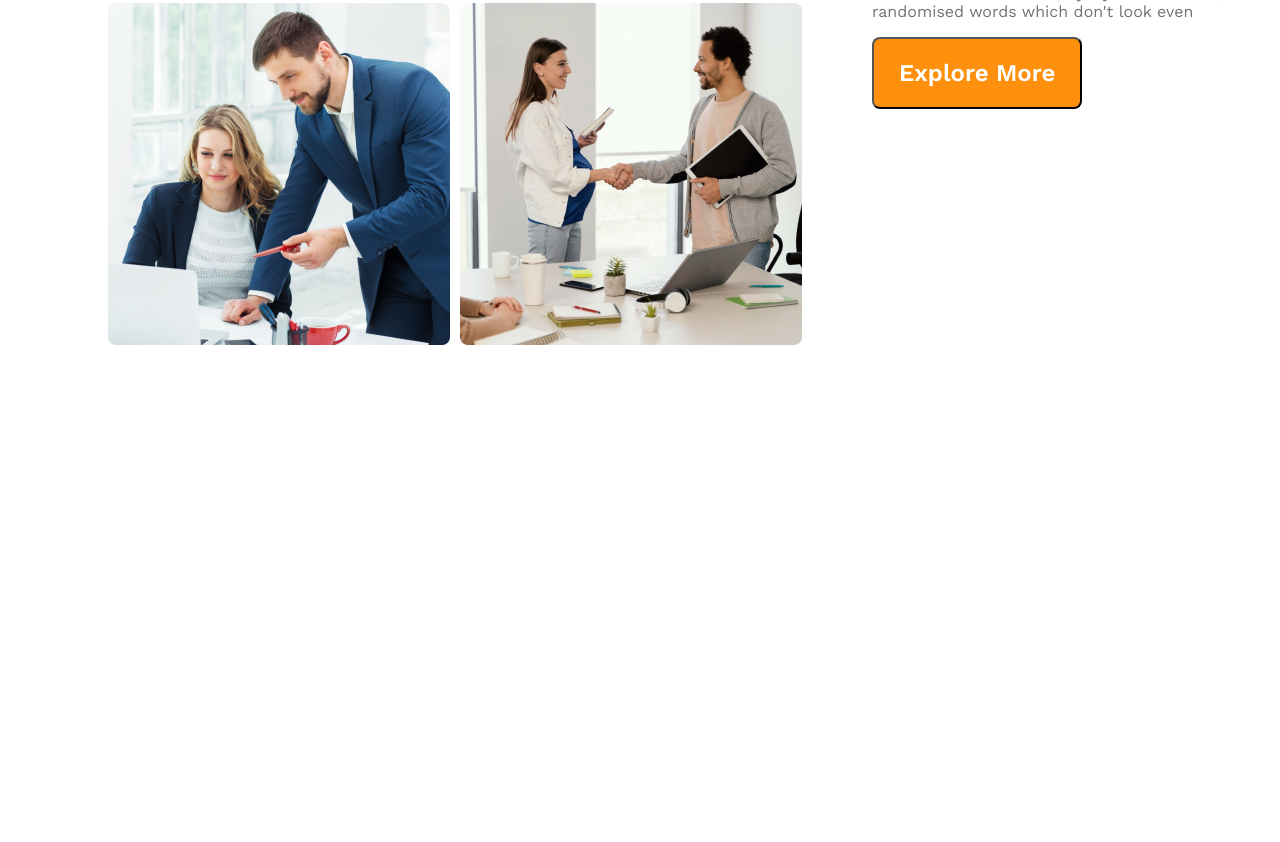
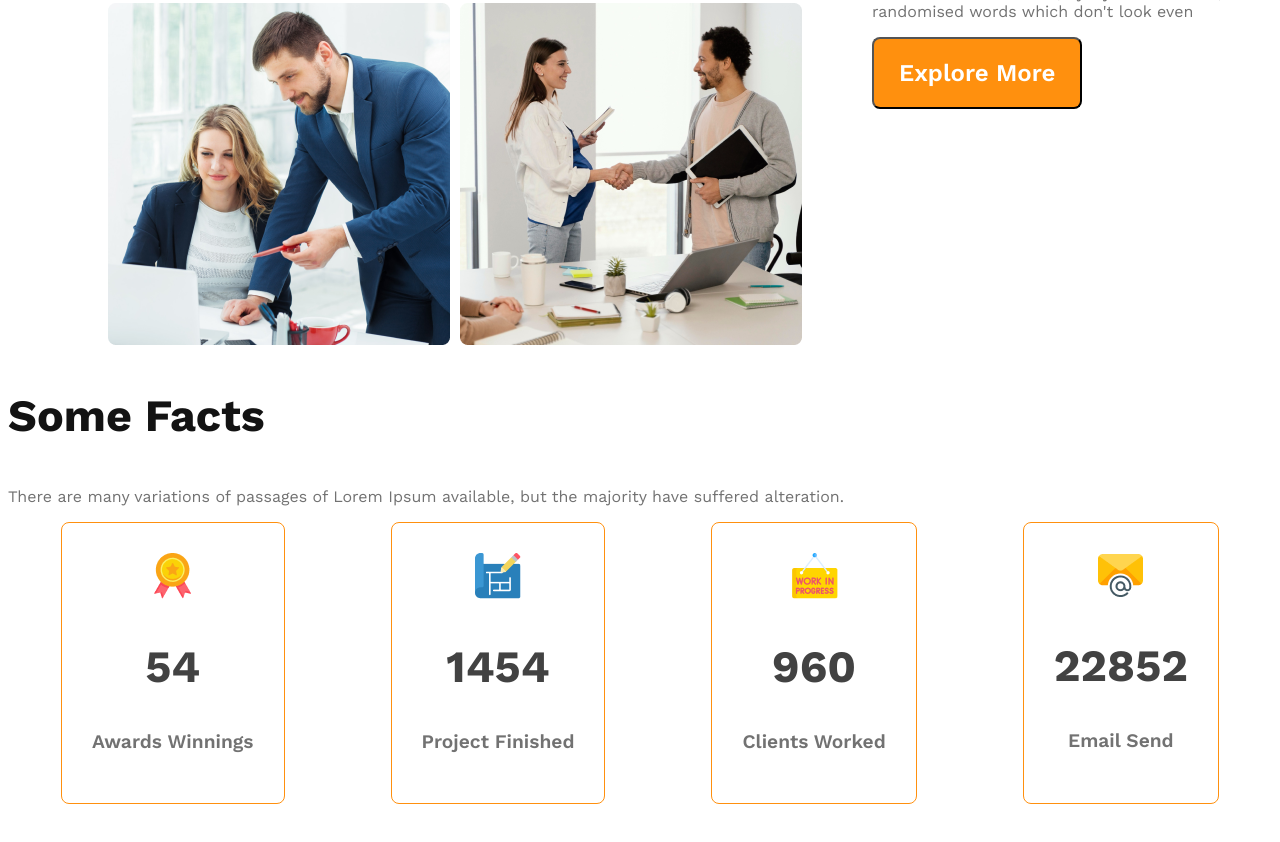
Before and after one commit to zihad868/G-3-Architects, a plain HTML site: page index.html in a window 1280 px wide. Shown: the part 1433-2275 px from the top of the page. Before the commit the page ends 1848 px from the top, so only its background shows below. Drawn offline with nearby package versions, Linux system fonts and the light colour scheme.

Commit message:
Facts Section

```diff
--- a/css/style.css
+++ b/css/style.css
@@ -6,6 +6,12 @@
 
 .text-light-gray{
     color: #727272;
+}
+
+.section-title{
+    font-size: 2.8rem;
+    font-weight: 700;
+    color: #131313;
 }
 
 .btn-primary {
@@ -96,6 +102,40 @@ main {
   line-height: 26px;
 }
 
+
+
+
+/* Facts Section */
+
+.facts-card-container{
+    display: flex;
+    justify-content: space-around;
+}
+
+.facts-card-container .card{
+    border-radius: 8px;
+    border: 1px solid #FF900E;
+    text-align: center;
+    padding: 30px;
+}
+
+
+.facts-card-container .card-stats{
+    font-size: 2.8rem;
+    color: #424242;
+}
+
+
+.facts-card-container .card-title{
+    font-weight: 600;
+    font-size: 1.2rem;
+}
+
+
+
+
+
+
 /* For Responsive  */
 
 /* Small Device */
@@ -104,7 +144,7 @@ main {
     padding: 20px;
   }
 
-  nav, .teams-container {
+  nav, .teams-container, .facts-card-container{
     flex-direction: column;
   }
 
@@ -121,7 +161,7 @@ main {
     padding: 50px;
   }
 
-  nav, .teams-container{
+  nav, .teams-container, .facts-card-container{
     flex-direction: column;
   }
 }
--- a/index.html
+++ b/index.html
@@ -3,7 +3,7 @@
   <head>
     <meta charset="UTF-8" />
     <meta name="viewport" content="width=device-width, initial-scale=1.0" />
-    <title>G3 Architects</title>
+    <title class="section-title">G3 Architects</title>
     <link rel="stylesheet" href="./css/style.css" />
   </head>
   <body>
@@ -54,6 +54,38 @@
             </div>
         </section>
 
+        <section class="features">
+
+        </section>
+
+
+        <section class="facts">
+            <h3 class="section-title">Some Facts</h3>
+            <p class="text-light-gray">There are many variations of passages of Lorem Ipsum available, but the majority have suffered alteration.</p>
+
+            <div class="facts-card-container">
+                <div class="card">
+                    <img src="./images/icons/ribon.png" alt="">
+                    <h2 class="card-stats">54</h2>
+                    <p class="card-title text-light-gray">Awards Winnings</p>
+                </div>
+                <div class="card">
+                    <img src="./images/icons/projects.png" alt="">
+                    <h2 class="card-stats">1454</h2>
+                    <p class="card-title text-light-gray">Project Finished</p>
+                </div>
+                <div class="card">
+                    <img src="./images/icons/customers.png" alt="">
+                    <h2 class="card-stats">960</h2>
+                    <p class="card-title text-light-gray">Clients Worked</p>
+                </div>
+                <div class="card">
+                    <img src="./images/icons/email.png" alt="">
+                    <h2 class="card-stats">22852</h2>
+                    <p class="card-title text-light-gray">Email Send</p>
+                </div>
+            </div>
+        </section>
     </main>
 
     <footer></footer>
```
